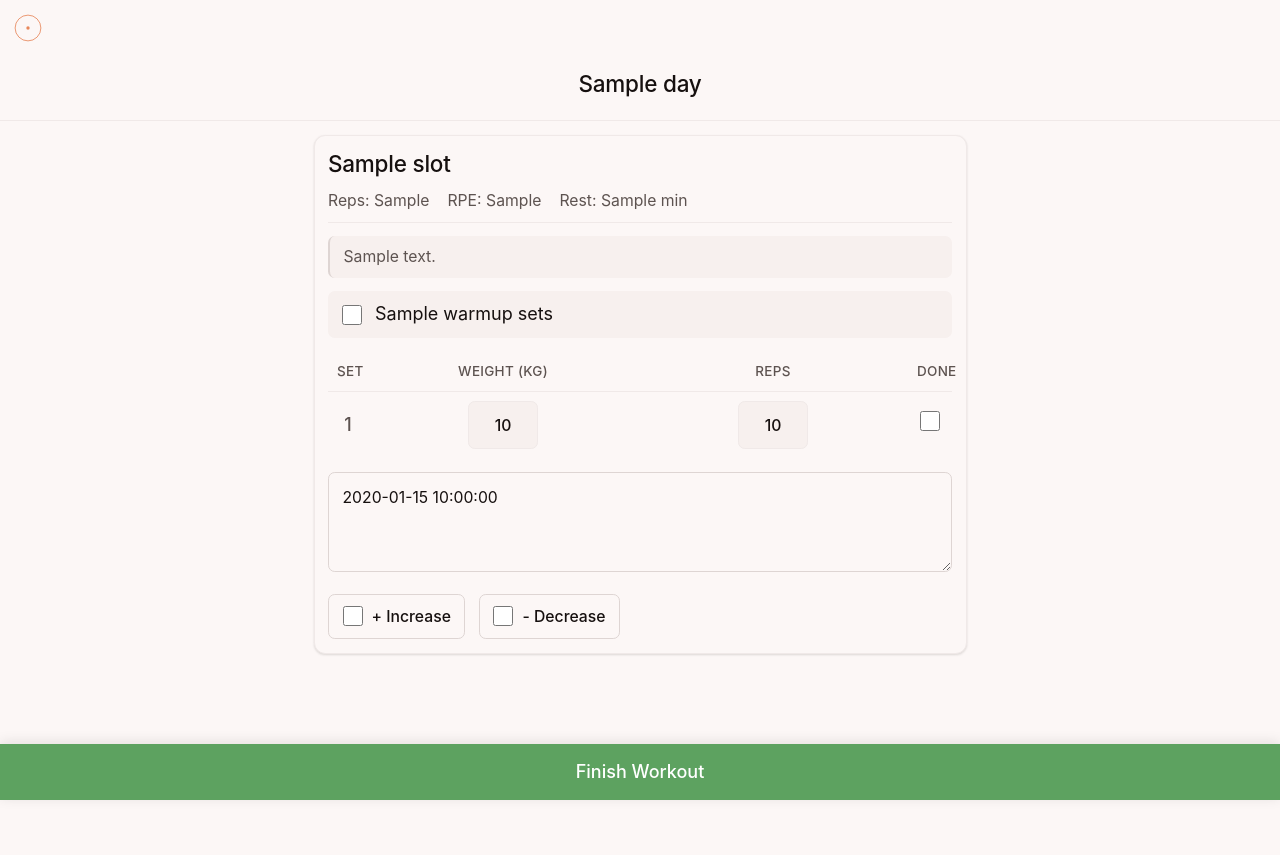
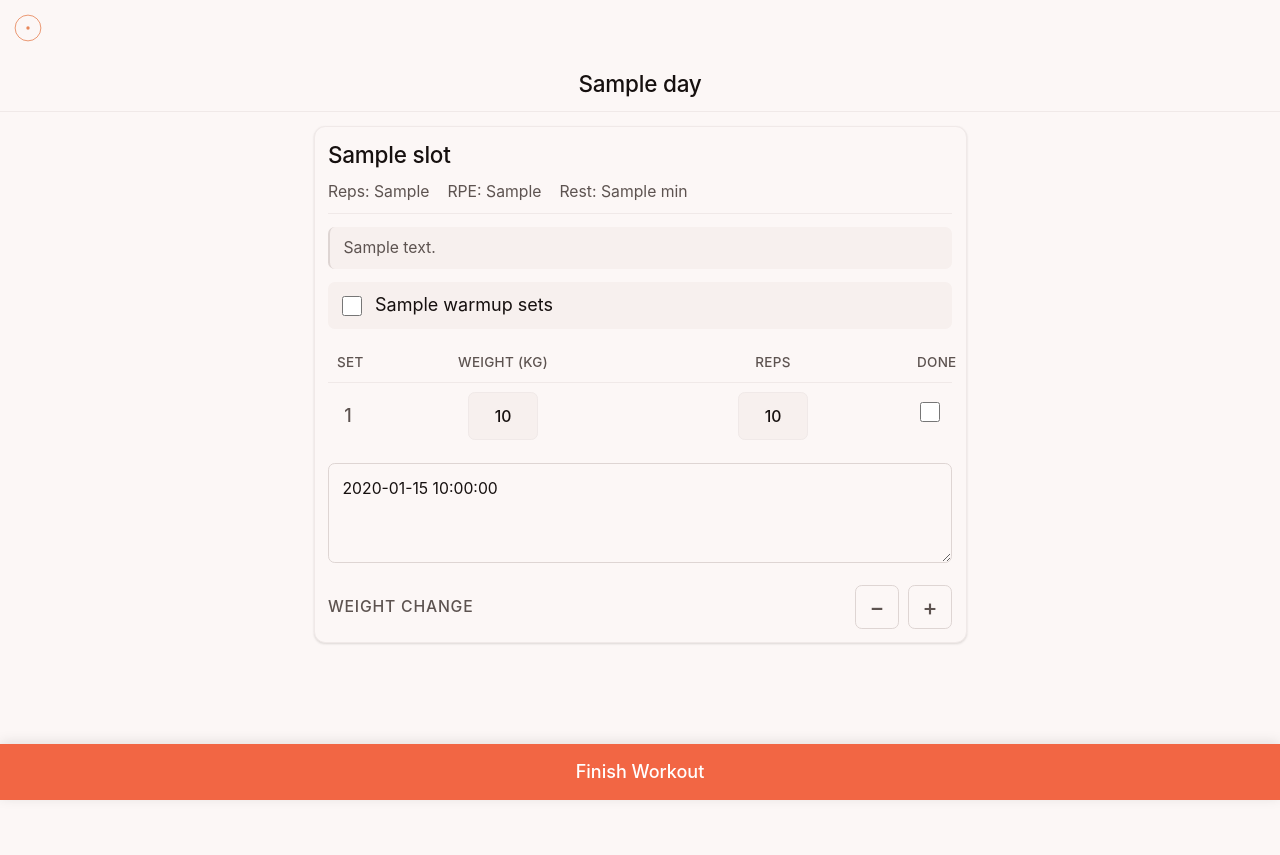
Before and after one commit to VanderpoelLiam/koifit, a Python web app: template templates/pages/session.html in a window 1280 px wide. Run offline with Jinja, Linux system fonts and the light colour scheme; the template is opened without the code that fills it: most values are stand-ins (such as "Sample title", 1, 10 or a date in 2020).

Commit message:
Refactor UI.

```diff
--- a/app/assets/javascripts/session.js
+++ b/app/assets/javascripts/session.js
@@ -77,29 +77,24 @@ class SessionManager {
       });
     }
 
-    // Setup effort tags (mutually exclusive, immediate)
-    const effortIncrease = card.querySelector(".effort-increase");
-    const effortDecrease = card.querySelector(".effort-decrease");
+    // Setup weight change buttons (mutually exclusive, immediate)
+    const weightChangeButtons = card.querySelectorAll(".weight-change__btn");
+    weightChangeButtons.forEach((btn) => {
+      btn.addEventListener("click", () => {
+        const isPressed = btn.getAttribute("aria-pressed") === "true";
 
-    if (effortIncrease) {
-      effortIncrease.addEventListener("change", () => {
-        if (effortIncrease.checked && effortDecrease) {
-          effortDecrease.checked = false;
+        // Deselect all buttons first
+        weightChangeButtons.forEach((b) => b.setAttribute("aria-pressed", "false"));
+
+        // Toggle this button (if it wasn't pressed, press it)
+        if (!isPressed) {
+          btn.setAttribute("aria-pressed", "true");
         }
+
         const data = this.collectExerciseData(card, true);
         autoSave.saveImmediate(data);
       });
-    }
-
-    if (effortDecrease) {
-      effortDecrease.addEventListener("change", () => {
-        if (effortDecrease.checked && effortIncrease) {
-          effortIncrease.checked = false;
-        }
-        const data = this.collectExerciseData(card, true);
-        autoSave.saveImmediate(data);
-      });
-    }
+    });
 
     this.autoSavers.set(sessionExerciseId, autoSave);
   }
@@ -124,14 +119,14 @@ class SessionManager {
 
     // Collect effort tag - only include when explicitly requested (user interaction)
     if (includeEffortTag) {
-      const effortIncrease = card.querySelector(".effort-increase");
-      const effortDecrease = card.querySelector(".effort-decrease");
-      if (effortIncrease?.checked) {
+      const increaseBtn = card.querySelector('.weight-change__btn[data-effort-tag="increase"]');
+      const decreaseBtn = card.querySelector('.weight-change__btn[data-effort-tag="decrease"]');
+      if (increaseBtn?.getAttribute("aria-pressed") === "true") {
         data.effort_tag = "increase";
-      } else if (effortDecrease?.checked) {
+      } else if (decreaseBtn?.getAttribute("aria-pressed") === "true") {
         data.effort_tag = "decrease";
       } else {
-        // Neither checked = "good" (default state)
+        // Neither pressed = "good" (default state)
         data.effort_tag = "good";
       }
     }
@@ -170,15 +165,40 @@ class SessionManager {
 
   setupFinishButton() {
     const finishButton = document.getElementById("finish-workout");
-    if (!finishButton) {
+    const modal = document.getElementById("finish-modal");
+    const backdrop = document.getElementById("modal-backdrop");
+    const cancelBtn = document.getElementById("modal-cancel");
+    const confirmBtn = document.getElementById("modal-confirm");
+
+    if (!finishButton || !modal) {
       return;
     }
 
-    finishButton.addEventListener("click", async () => {
-      // Confirm before finishing
-      if (!confirm("Are you sure you want to finish this workout?")) {
-        return;
+    const showModal = () => {
+      modal.classList.add("is-visible");
+      backdrop.classList.add("is-visible");
+      confirmBtn.focus();
+    };
+
+    const hideModal = () => {
+      modal.classList.remove("is-visible");
+      backdrop.classList.remove("is-visible");
+      finishButton.focus();
+    };
+
+    finishButton.addEventListener("click", showModal);
+    cancelBtn.addEventListener("click", hideModal);
+    backdrop.addEventListener("click", hideModal);
+
+    // Close on Escape key
+    document.addEventListener("keydown", (e) => {
+      if (e.key === "Escape" && modal.classList.contains("is-visible")) {
+        hideModal();
       }
+    });
+
+    confirmBtn.addEventListener("click", async () => {
+      hideModal();
 
       // Save all exercise data one final time
       const exerciseCards = document.querySelectorAll(".exercise-card");
--- a/app/assets/stylesheets/buttons.css
+++ b/app/assets/stylesheets/buttons.css
@@ -83,9 +83,9 @@
     --btn-background: var(--color-bg-subtle);
   }
 
-  /* Finish workout button - prominent success action */
+  /* Finish workout button - prominent action with coral accent */
   .btn--finish {
-    --btn-background: var(--color-success);
+    --btn-background: var(--color-accent);
     --btn-color: white;
     --btn-border-color: transparent;
     --btn-border-radius: 0;
--- a/app/assets/stylesheets/colors.css
+++ b/app/assets/stylesheets/colors.css
@@ -34,10 +34,6 @@
     --color-danger: oklch(var(--lch-red));
     --color-info: oklch(var(--lch-blue));
 
-    /* Effort tag colors */
-    --color-effort-increase: oklch(var(--lch-green));
-    --color-effort-decrease: oklch(var(--lch-red));
-    --color-effort-good: oklch(var(--lch-gray));
 
     /* Warm shadow tones for softer appearance */
     --shadow-color: 25 15% 8%;
--- a/app/assets/stylesheets/exercise-card.css
+++ b/app/assets/stylesheets/exercise-card.css
@@ -136,61 +147,63 @@
     margin-block-end: var(--space-sm);
   }
 
-  /* Effort tags with improved styling */
-  .exercise-card__effort {
+  /* Weight change buttons */
+  .weight-change {
     display: flex;
-    gap: var(--space-sm);
-    flex-wrap: wrap;
+    align-items: center;
+    justify-content: space-between;
+    gap: var(--space-md);
   }
 
-  .effort-tag {
-    display: inline-flex;
+  .weight-change__label {
+    font-size: var(--text-sm);
+    font-weight: 500;
+    color: var(--color-ink-muted);
+    text-transform: uppercase;
+    letter-spacing: 0.05em;
+  }
+
+  .weight-change__buttons {
+    display: flex;
+    gap: var(--space-xs);
+  }
+
+  .weight-change__btn {
+    display: flex;
     align-items: center;
-    gap: var(--space-xs);
-    padding: var(--space-xs) var(--space-sm);
-    border: 1px solid var(--color-border);
+    justify-content: center;
+    width: 44px;
+    height: 44px;
+    font-size: var(--text-xl);
+    font-weight: 500;
+    color: var(--color-ink-muted);
+    background-color: var(--color-bg);
+    border: 1.5px solid var(--color-border);
     border-radius: var(--radius-sm);
     cursor: pointer;
     transition: all var(--transition-fast);
-    background-color: var(--color-bg);
-    user-select: none;
+    -webkit-tap-highlight-color: transparent;
   }
 
-  .effort-tag:hover {
+  .weight-change__btn:hover {
+    background-color: var(--color-bg-subtle);
     border-color: var(--color-border);
-    background-color: var(--color-bg-subtle);
   }
 
-  .effort-tag input[type="checkbox"] {
-    margin: 0;
+  .weight-change__btn[aria-pressed="true"] {
+    background-color: var(--color-accent);
+    border-color: var(--color-accent);
+    color: white;
   }
 
-  .effort-tag span {
-    font-size: var(--text-sm);
-    font-weight: 500;
-  }
-
-  .effort-tag--increase:has(input:checked) {
-    background-color: color-mix(in oklch, var(--color-effort-increase) 8%, var(--color-bg));
-    border-color: var(--color-effort-increase);
-  }
-
-  .effort-tag--decrease:has(input:checked) {
-    background-color: color-mix(in oklch, var(--color-effort-decrease) 8%, var(--color-bg));
-    border-color: var(--color-effort-decrease);
-  }
-
-  .effort-tag--increase input:checked {
-    accent-color: var(--color-effort-increase);
-  }
-
-  .effort-tag--decrease input:checked {
-    accent-color: var(--color-effort-decrease);
+  .weight-change__btn[aria-pressed="true"]:hover {
+    background-color: var(--color-accent-dark);
+    border-color: var(--color-accent-dark);
   }
 
   /* Visual state indicator - subtle left border when in progress */
   .exercise-card:has(.set-done:checked) {
-    border-left: 4px solid var(--color-success);
+    border-left: 4px solid var(--color-accent);
     padding-left: calc(var(--space-md) - 4px);
   }
 }
--- a/app/assets/stylesheets/session-panel.css
+++ b/app/assets/stylesheets/session-panel.css
@@ -7,15 +7,10 @@
   }
 
   .session-header h1 {
-    margin-block-end: var(--space-xs);
+    margin-block-end: 0;
     font-size: var(--text-xl);
     font-weight: 500;
     color: var(--color-ink);
-  }
-
-  .session-header .date {
-    font-size: var(--text-sm);
-    color: var(--color-ink-muted);
   }
 
   .session-exercises {
--- a/templates/layouts/application.html
+++ b/templates/layouts/application.html
@@ -24,6 +24,7 @@
     <link rel="stylesheet" href="/assets/stylesheets/exercise-card.css">
     <link rel="stylesheet" href="/assets/stylesheets/set-table.css">
     <link rel="stylesheet" href="/assets/stylesheets/day-selector.css">
+    <link rel="stylesheet" href="/assets/stylesheets/modal.css">
 
     {% block extra_head %}{% endblock %}
 </head>
--- a/templates/pages/session.html
+++ b/templates/pages/session.html
@@ -6,7 +6,6 @@
 <main class="app-main">
     <header class="session-header">
         <h1>{{ day.label }}</h1>
-        <div class="date">{{ session.date }}</div>
     </header>
 
     <div class="session-exercises">
@@ -37,18 +36,19 @@
                 </div>
                 <div class="exercise-card__previous-content" hidden>
                     {% if se.previous.next_time_note %}
-                    <p><strong>Notes:</strong> {{ se.previous.next_time_note }}</p>
+                    <p class="previous-note">{{ se.previous.next_time_note }}</p>
                     {% endif %}
-                    {% if se.previous.effort_tag %}
-                    <p><strong>Effort:</strong> {{ se.previous.effort_tag }}</p>
+                    {% if se.previous.effort_tag == "increase" %}
+                    <p class="previous-effort previous-effort--increase">↑ Increase weight</p>
+                    {% elif se.previous.effort_tag == "decrease" %}
+                    <p class="previous-effort previous-effort--decrease">↓ Decrease weight</p>
                     {% endif %}
                     {% if se.previous.sets %}
-                    <p><strong>Previous sets:</strong></p>
-                    <ul>
+                    <div class="previous-sets">
                         {% for prev_set in se.previous.sets %}
-                        <li>Set {{ prev_set.set_number }}: {{ prev_set.weight_kg }}kg × {{ prev_set.reps }} reps</li>
+                        <span class="previous-set">{{ prev_set.weight_kg }}kg × {{ prev_set.reps }} reps</span>
                         {% endfor %}
-                    </ul>
+                    </div>
                     {% endif %}
                 </div>
             </div>
@@ -133,25 +133,12 @@
                 >{{ se.next_time_note or "" }}</textarea>
             </div>
 
-            <div class="exercise-card__effort">
-                <label class="effort-tag effort-tag--increase">
-                    <input
-                        type="checkbox"
-                        class="checkbox effort-increase"
-                        data-effort-tag="increase"
-                        {% if se.effort_tag == "increase" %}checked{% endif %}
-                    />
-                    <span>+ Increase</span>
-                </label>
-                <label class="effort-tag effort-tag--decrease">
-                    <input
-                        type="checkbox"
-                        class="checkbox effort-decrease"
-                        data-effort-tag="decrease"
-                        {% if se.effort_tag == "decrease" %}checked{% endif %}
-                    />
-                    <span>- Decrease</span>
-                </label>
+            <div class="weight-change">
+                <span class="weight-change__label">Weight Change</span>
+                <div class="weight-change__buttons">
+                    <button type="button" class="weight-change__btn" data-effort-tag="decrease" {% if se.effort_tag == "decrease" %}aria-pressed="true"{% else %}aria-pressed="false"{% endif %}>−</button>
+                    <button type="button" class="weight-change__btn" data-effort-tag="increase" {% if se.effort_tag == "increase" %}aria-pressed="true"{% else %}aria-pressed="false"{% endif %}>+</button>
+                </div>
             </div>
         </div>
         {% endfor %}
@@ -159,6 +146,19 @@
 </main>
 
 <button class="btn btn--finish" id="finish-workout">Finish Workout</button>
+
+<!-- Finish Workout Confirmation Modal -->
+<div class="modal-backdrop" id="modal-backdrop"></div>
+<div class="modal" id="finish-modal" role="dialog" aria-labelledby="modal-title" aria-modal="true">
+    <div class="modal__content">
+        <h2 class="modal__title" id="modal-title">Finish Workout?</h2>
+        <p class="modal__message">Your progress has been saved. Ready to wrap up?</p>
+    </div>
+    <div class="modal__actions">
+        <button type="button" class="modal__btn modal__btn--cancel" id="modal-cancel">Cancel</button>
+        <button type="button" class="modal__btn modal__btn--confirm" id="modal-confirm">Finish</button>
+    </div>
+</div>
 {% endblock %}
 
 {% block scripts %}
```
Also changed, not shown: other parts of app/assets/stylesheets/exercise-card.css (+22 -11 lines), app/assets/stylesheets/modal.css (added, +106 -0 lines), koifit/routes/sessions.py (+28 -5 lines).
